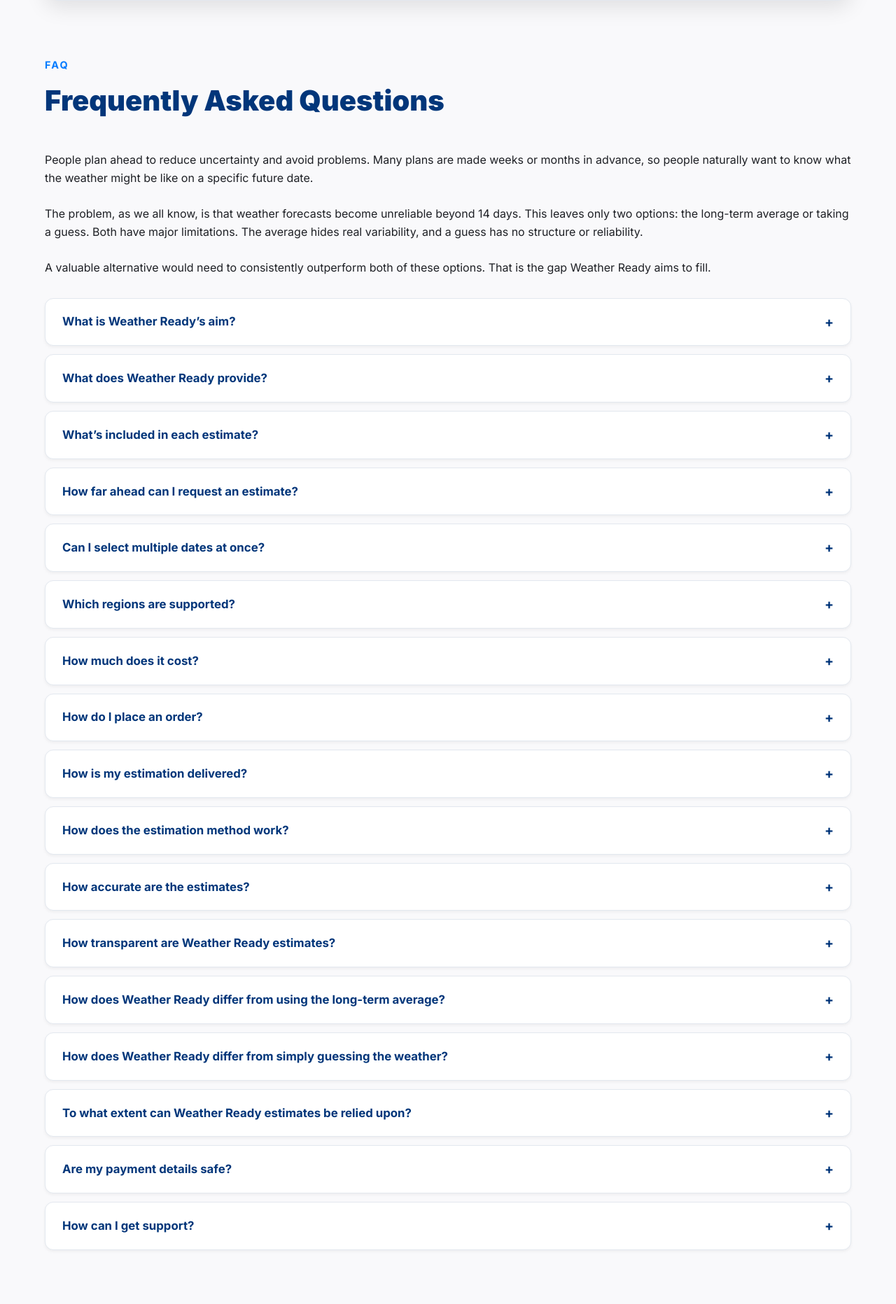
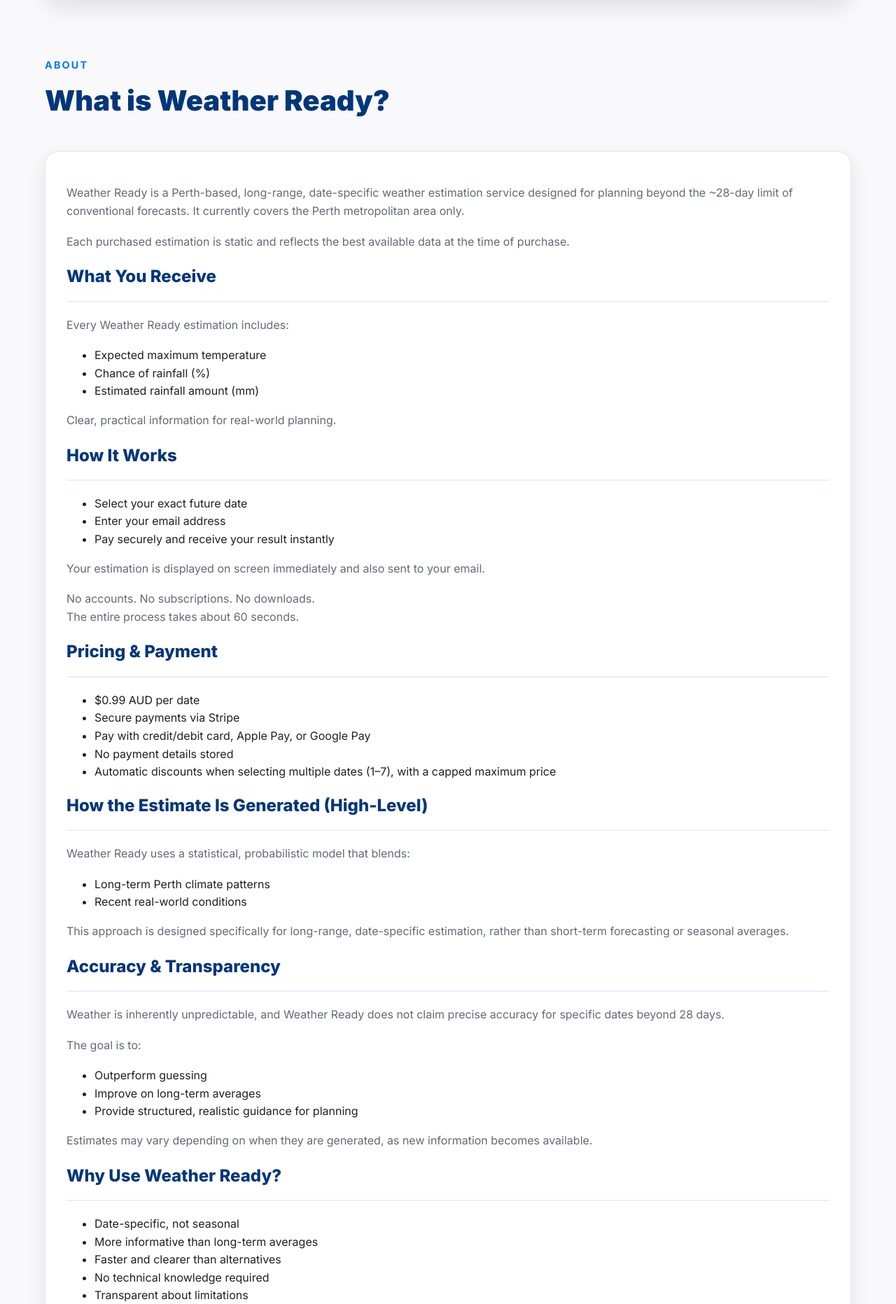
Before and after one commit to jack292929292/weatherready-site, a Flask app: page / in a window 1280 px wide. Shown: the part 2338-4201 px from the top of the page at 70% size. Run offline with Flask 3, Linux system fonts and the light colour scheme.

Commit message:
Replace FAQ with About section for Weather Ready
Updated the FAQ section to replace it with an 'About' section, detailing the Weather Ready service and its features.

```diff
--- a/templates/index.html
+++ b/templates/index.html
@@ -931,160 +931,102 @@ html, body {
 </div>
         <div class="wr-section" id="faq">
   <div class="wr-header">
-              <div class="wr-kicker">FAQ</div>
-            <h2 class="wr-title">Frequently Asked Questions</h2>
+    <div class="wr-kicker">About</div>
+    <h2 class="wr-title">What is Weather Ready?</h2>
   </div>
 
-          <div class="wr-faq-container">
+  <div class="wr-card">
+
     <p>
-              People plan ahead to reduce uncertainty and avoid problems. Many plans are made weeks or months in advance,
-              so people naturally want to know what the weather might be like on a specific future date.<br><br>
-              The problem, as we all know, is that weather forecasts become unreliable beyond 14 days. This leaves only two
-              options: the long-term average or taking a guess. Both have major limitations. The average hides real variability,
-              and a guess has no structure or reliability.<br><br>
-              A valuable alternative would need to consistently outperform both of these options. That is the gap Weather Ready aims to fill.
+      Weather Ready is a Perth-based, long-range, date-specific weather estimation service designed for planning beyond the ~28-day limit of conventional forecasts.
+      It currently covers the Perth metropolitan area only.
     </p>
-          </div>
 
-          <div class="wr-faq">
+    <p>
+      Each purchased estimation is static and reflects the best available data at the time of purchase.
+    </p>
 
-            <details>
-              <summary>What is Weather Ready’s aim?</summary>
-              <p>Our aim is to provide long-range, date-specific weather estimates beyond 28 days with accuracy that outperforms the current alternatives of using the long-term average or guessing.</p>
-            </details>
+    <h3>What You Receive</h3>
+    <p>Every Weather Ready estimation includes:</p>
+    <ul>
+      <li>Expected maximum temperature</li>
+      <li>Chance of rainfall (%)</li>
+      <li>Estimated rainfall amount (mm)</li>
+    </ul>
+    <p>Clear, practical information for real-world planning.</p>
 
-            <details>
-              <summary>What does Weather Ready provide?</summary>
-              <p>Estimation of the daily maximum temperature, chance of rainfall (%), and expected rainfall amount (mm) for any future date beyond 28 days.</p>
-            </details>
+    <h3>How It Works</h3>
+    <ul>
+      <li>Select your exact future date</li>
+      <li>Enter your email address</li>
+      <li>Pay securely and receive your result instantly</li>
+    </ul>
 
-            <details>
-              <summary>What’s included in each estimate?</summary>
     <p>
-                • Expected maximum temperature<br>
-                • Chance of rainfall (in %)<br>
-                • Estimated rainfall amount (in mm)
+      Your estimation is displayed on screen immediately and also sent to your email.
     </p>
-            </details>
 
-            <details>
-              <summary>How far ahead can I request an estimate?</summary>
-              <p>You can request estimates for any future date beyond the next 28 days — including dates months or years ahead.</p>
-            </details>
+    <p>
+      No accounts. No subscriptions. No downloads.<br>
+      The entire process takes about 60 seconds.
+    </p>
 
-            <details>
-              <summary>Can I select multiple dates at once?</summary>
-              <p>You can select up to seven dates in a single order, allowing easy comparison between different future dates. Discounts automatically apply for each additional date selected beyond the first.</p>
-            </details>
+    <h3>Pricing & Payment</h3>
+    <ul>
+      <li>$0.99 AUD per date</li>
+      <li>Secure payments via Stripe</li>
+      <li>Pay with credit/debit card, Apple Pay, or Google Pay</li>
+      <li>No payment details stored</li>
+      <li>Automatic discounts when selecting multiple dates (1–7), with a capped maximum price</li>
+    </ul>
 
-            <details>
-              <summary>Which regions are supported?</summary>
-              <p>All estimates are currently calibrated specifically for the Perth metropolitan area. Estimates are not yet available for other locations.</p>
-            </details>
+    <h3>How the Estimate Is Generated (High-Level)</h3>
+    <p>Weather Ready uses a statistical, probabilistic model that blends:</p>
+    <ul>
+      <li>Long-term Perth climate patterns</li>
+      <li>Recent real-world conditions</li>
+    </ul>
+    <p>
+      This approach is designed specifically for long-range, date-specific estimation, rather than short-term forecasting or seasonal averages.
+    </p>
 
-            <details>
-              <summary>How much does it cost?</summary>
-              <p>Each estimation costs $0.99 AUD, payable via credit/debit card, Apple Pay, or Google Pay through secure Stripe payment processing.</p>
-            </details>
+    <h3>Accuracy & Transparency</h3>
+    <p>
+      Weather is inherently unpredictable, and Weather Ready does not claim precise accuracy for specific dates beyond 28 days.
+    </p>
+    <p>The goal is to:</p>
+    <ul>
+      <li>Outperform guessing</li>
+      <li>Improve on long-term averages</li>
+      <li>Provide structured, realistic guidance for planning</li>
+    </ul>
+    <p>
+      Estimates may vary depending on when they are generated, as new information becomes available.
+    </p>
 
-            <details>
-              <summary>How do I place an order?</summary>
+    <h3>Why Use Weather Ready?</h3>
+    <ul>
+      <li>Date-specific, not seasonal</li>
+      <li>More informative than long-term averages</li>
+      <li>Faster and clearer than alternatives</li>
+      <li>No technical knowledge required</li>
+      <li>Transparent about limitations</li>
+    </ul>
+
     <p>
-                Go to weatherready.com.au and click “Get Estimation.”<br>
-                Select a future date (beyond 28 days).<br>
-                Enter your email address.<br>
-                Complete the secure $0.99 payment.<br>
-                View your estimation instantly on-screen and receive it via email.
+      Weather Ready fills the gap where standard forecasts stop.
     </p>
-            </details>
 
-            <details>
-              <summary>How is my estimation delivered?</summary>
+    <h3>Support</h3>
+    <ul>
+      <li>Live chat support, available on the site</li>
+      <li>Email support: <strong>weatherreadyinfo@gmail.com</strong></li>
+    </ul>
+
+    <h3>Plan With Confidence</h3>
     <p>
-                Your estimate appears immediately after payment and is also sent to your email.<br>
-                If the email does not arrive, check your spam or junk folder and add
-                <strong>weatherreadyinfo@gmail.com</strong> to your contacts.
+      From events and travel to outdoor projects and key decisions, Weather Ready helps you plan months or years ahead with better information than guessing or averages.
     </p>
-            </details>
-
-            <details>
-              <summary>How does the estimation method work?</summary>
-              <p>
-                Weather Ready combines recent observed temperatures with long-term historical climate statistics.<br><br>
-                It uses a precision-weighted fusion of:<br>
-                • The most recent observed maximum temperature (Tₚ)<br>
-                • The average maximum temperature for that calendar day (T_c)<br>
-                • Their respective variability (σₚ and σ_c)<br><br>
-                A fused mean (μₓ) and fused standard deviation (σₓ) are generated and used to produce the final estimate through a normal-distribution sampling process.<br>
-                Rainfall probability and expected rainfall amounts are calculated using historical frequencies filtered by temperature bands.
-              </p>
-            </details>
-
-            <details>
-              <summary>How accurate are the estimates?</summary>
-              <p>
-                Weather is inherently unpredictable, and no scientific model — including ours — can provide precise, certainty-level estimations for specific dates beyond 28 days.<br>
-                The information contained in our estimates does not claim precision accuracy.<br>
-                These estimates are intended as guidance, with the simple aim of outperforming the alternatives of using the long-term average or guessing.<br>
-                When they achieve this, our estimates provide a genuinely valuable level of accuracy.
-              </p>
-            </details>
-
-            <details>
-              <summary>How transparent are Weather Ready estimates?</summary>
-              <p>
-                Every estimate is displayed on the Estimation Accuracy plot once the target date has passed.
-                The plot shows the lead time of the estimate and the absolute error between the actual maximum temperature
-                and the Weather Ready estimate. This display updates daily as new estimations mature and real observations
-                become available, ensuring full transparency over time.
-              </p>
-            </details>
-
-            <details>
-              <summary>How does Weather Ready differ from using the long-term average?</summary>
-              <p>
-                The long-term average cannot predict real variability for a specific future date. It hides hot, cold, wet, dry,
-                and extreme outcomes. Weather Ready incorporates recent conditions and historical patterns to estimate where within
-                that natural variability a specific date is more likely to fall, offering guidance the average cannot provide.
-              </p>
-            </details>
-
-            <details>
-              <summary>How does Weather Ready differ from simply guessing the weather?</summary>
-              <p>
-                A guess has no structure or connection to real atmospheric behaviour. Weather Ready builds a link between today’s
-                conditions and the selected future date by simulating how temperatures typically evolve across the days in between.
-                This structured, data-driven process is designed to consistently outperform random guessing.
-              </p>
-            </details>
-
-            <details>
-              <summary>To what extent can Weather Ready estimates be relied upon?</summary>
-              <p>
-                Weather Ready estimates should be used as helpful guidance, not as precise predictions. They provide a clearer
-                expectation than using the long-term average or guessing, but all long-range forecasts carry uncertainty.
-                The information can support early planning and risk assessment, but it should not be the sole basis for any
-                important decision.
-              </p>
-            </details>
-
-            <details>
-              <summary>Are my payment details safe?</summary>
-              <p>
-                Yes. All payments are processed securely through <strong>Stripe Payments</strong>, a PCI-certified global payment platform
-                that meets the highest security standards in the financial industry. Weather Ready never sees, handles, or stores
-                your card details. Your information is encrypted and processed directly by Stripe Payments.
-              </p>
-            </details>
-
-            <details>
-              <summary>How can I get support?</summary>
-              <p>
-                You can contact Weather Ready support by emailing <strong>weatherreadyinfo@gmail.com</strong> or by using the
-                Weather Ready Live Assistant chat widget on the website. Both options provide direct help with any questions
-                about estimates, payments, or service use.
-              </p>
-            </details>
 
   </div>
 </div>
```
Lines whose indentation alone changed are shown as unchanged.
